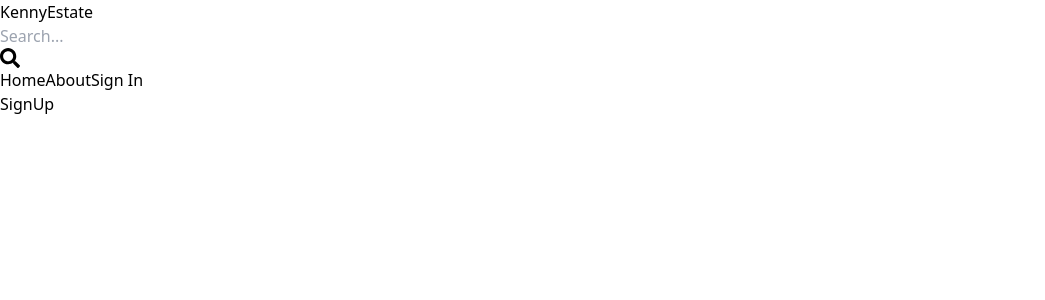
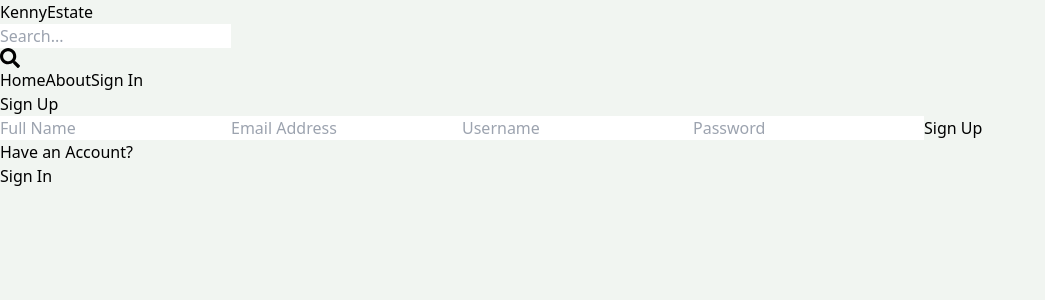
Before and after one commit to kenCodict/kenny-real-estate, a React (Vite) app in the folder client/: page /signup in a window 1280 px wide. Shown: the top 300 px of the page, without its empty margins (0-1045 px from the left). Built offline with nearby package versions, Linux system fonts and the light colour scheme.

Commit message:
complete signup page ui

```diff
--- a/client/src/index.css
+++ b/client/src/index.css
@@ -1,3 +1,7 @@
 @tailwind base;
 @tailwind components;
 @tailwind utilities;
+
+body {
+    background: rgb(241, 245, 241);
+}
--- a/client/src/pages/SignUp.jsx
+++ b/client/src/pages/SignUp.jsx
@@ -1,8 +1,31 @@
-import React from 'react'
+import { useState } from "react"
+import {Link} from 'react-router-dom'
 
 const SignUp = () => {
+  const [data, setData] = useState({
+    name:"",
+    password:"",
+    email:"",
+    username:"",
+  })
+  const handleChange = (e) => {
+    setData({...data, [e.target.name]:e.target.value})
+  }
   return (
-    <div>SignUp</div>
+    <section className='px-6'>
+<h1 className="text-3xl text-center font-black my-7 ">Sign Up</h1>
+<form className="flex flex-col max-w-6xl mx-auto  gap-5">
+  <input type="text" className="border rounded-lg p-3" id="name" value={data.name} name='name' onChange={handleChange}  placeholder="Full Name"/>
+  <input type="email" className="border rounded-lg p-3" id="email" value={data.email} name='email' onChange={handleChange} placeholder="Email Address" />
+  <input type="username" className="border rounded-lg p-3" id="username" value={data.username} name='username' onChange={handleChange} placeholder="Username" />
+  <input type="password" className="border rounded-lg p-3" id="email" value={data.password} name='password' onChange={handleChange}  placeholder="Password"/>
+  <button className="bg-slate-700 text-white rounded-lg uppercase hover:opacity-95 disabled:opacity-80 p-2">Sign Up</button>
+</form>
+<div className="flex gap-2 mb-5 my-5 ">
+  <p className="">Have an Account?</p>
+  <Link to={'/signin'} className="text-blue-600 underline">Sign In</Link>
+</div>
+    </section>
   )
 }
 
```
